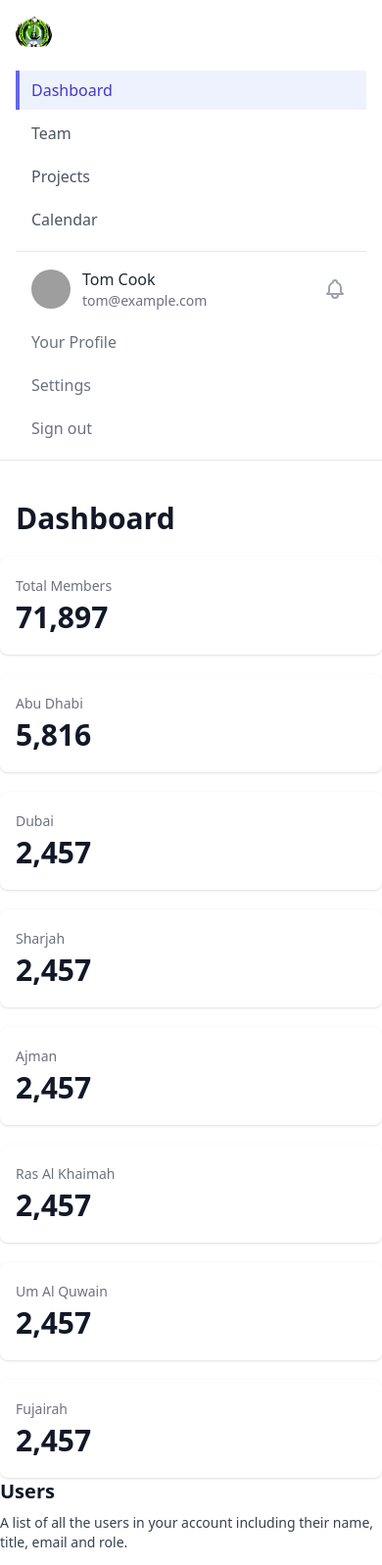
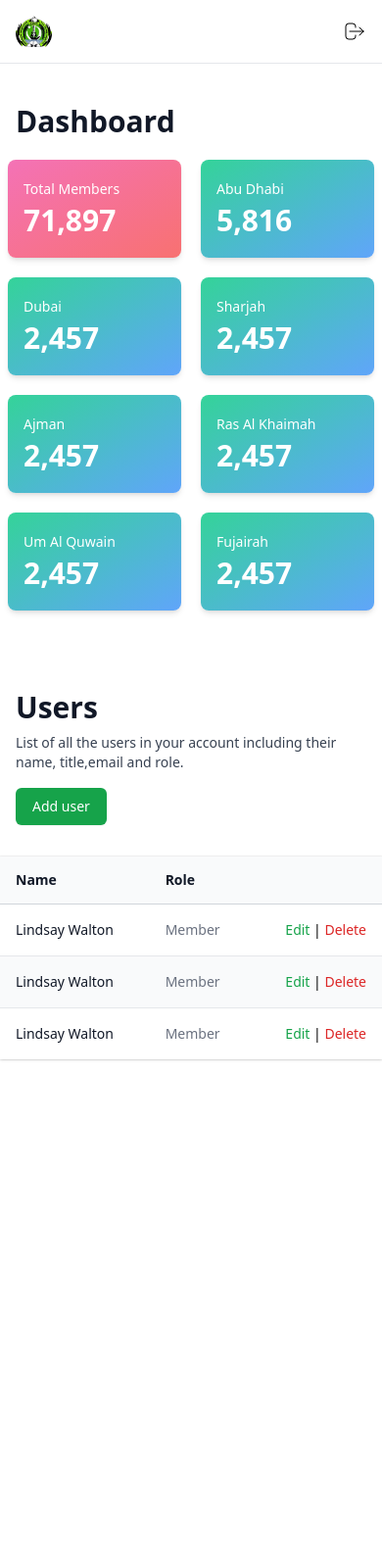
Before and after one commit to olakara/kmcc-prototype, a website: page src/home.html in a window 390 px wide. Shown: the top 1597 px of the page at 98% size. After the commit the page ends 1121 px from the top, so only its background shows below. Drawn offline with nearby package versions, Linux system fonts and the light colour scheme; files that its build step writes are made by us from their sources; grey boxes are pictures that could not be loaded.

Commit message:
updates to dashboard & user form..

```diff
--- a/package.json
+++ b/package.json
@@ -10,6 +10,7 @@
   "author": "",
   "license": "ISC",
   "devDependencies": {
+    "@tailwindcss/forms": "^0.5.2",
     "tailwindcss": "^3.1.2"
   }
 }
--- a/src/home.html
+++ b/src/home.html
@@ -1,10 +1,12 @@
 <!doctype html>
 <html class="h-full">
+
 <head>
   <meta charset="UTF-8">
   <meta name="viewport" content="width=device-width, initial-scale=1.0">
   <link href="./assets/styles/styles.css" rel="stylesheet">
 </head>
+
 <body class="h-full">
   <div class="min-h-full">
     <nav class="bg-white border-b border-gray-200">
@@ -15,91 +17,21 @@
               <img class="block lg:hidden h-8 w-auto" src="./assets/images/Logo.jpg" alt="Logo">
               <img class="hidden lg:block h-8 w-auto" src="./assets/images/Logo.jpg" alt="Workflow">
             </div>
-          <div class="hidden sm:-my-px sm:ml-6 sm:flex sm:space-x-8">
-            <!-- Current: "border-indigo-500 text-gray-900", Default: "border-transparent text-gray-500 hover:border-gray-300 hover:text-gray-700" -->
-            <a href="#" class="border-indigo-500 text-gray-900 inline-flex items-center px-1 pt-1 border-b-2 text-sm font-medium" aria-current="page"> Dashboard </a>
-
-            <a href="#" class="border-transparent text-gray-500 hover:border-gray-300 hover:text-gray-700 inline-flex items-center px-1 pt-1 border-b-2 text-sm font-medium"> Team </a>
-
-            <a href="#" class="border-transparent text-gray-500 hover:border-gray-300 hover:text-gray-700 inline-flex items-center px-1 pt-1 border-b-2 text-sm font-medium"> Projects </a>
-
-            <a href="#" class="border-transparent text-gray-500 hover:border-gray-300 hover:text-gray-700 inline-flex items-center px-1 pt-1 border-b-2 text-sm font-medium"> Calendar </a>
           </div>
-        </div>
-        <div class="hidden sm:ml-6 sm:flex sm:items-center">
-
-          <!-- Profile dropdown -->
-          <div class="ml-3 relative">
-            <div>
-              <button type="button" class="max-w-xs bg-white flex items-center text-sm rounded-full focus:outline-none focus:ring-2 focus:ring-offset-2 focus:ring-indigo-500" id="user-menu-button" aria-expanded="false" aria-haspopup="true">
-                <span class="sr-only">Open user menu</span>
-                <img class="h-8 w-8 rounded-full" src="https://images.unsplash.com/photo-1472099645785-5658abf4ff4e?ixlib=rb-1.2.1&ixid=eyJhcHBfaWQiOjEyMDd9&auto=format&fit=facearea&facepad=2&w=256&h=256&q=80" alt="">
-              </button>
-            </div>
-        </div>
-        <div class="-mr-2 flex items-center sm:hidden">
-          <!-- Mobile menu button -->
-          <button type="button" class="bg-white inline-flex items-center justify-center p-2 rounded-md text-gray-400 hover:text-gray-500 hover:bg-gray-100 focus:outline-none focus:ring-2 focus:ring-offset-2 focus:ring-indigo-500" aria-controls="mobile-menu" aria-expanded="false">
-            <span class="sr-only">Open main menu</span>
-            <!--
-              Heroicon name: outline/menu
-
-              Menu open: "hidden", Menu closed: "block"
-            -->
-            <svg class="block h-6 w-6" xmlns="http://www.w3.org/2000/svg" fill="none" viewBox="0 0 24 24" stroke-width="2" stroke="currentColor" aria-hidden="true">
-              <path stroke-linecap="round" stroke-linejoin="round" d="M4 6h16M4 12h16M4 18h16" />
-            </svg>
-            <!--
-              Heroicon name: outline/x
-
-              Menu open: "block", Menu closed: "hidden"
-            -->
-            <svg class="hidden h-6 w-6" xmlns="http://www.w3.org/2000/svg" fill="none" viewBox="0 0 24 24" stroke-width="2" stroke="currentColor" aria-hidden="true">
-              <path stroke-linecap="round" stroke-linejoin="round" d="M6 18L18 6M6 6l12 12" />
+          <div class="mt-5 ">
+            <button>
+              <svg xmlns="http://www.w3.org/2000/svg" class="h-6 w-6" fill="none" viewBox="0 0 24 24"
+                stroke="currentColor" stroke-width="1">
+                <path stroke-linecap="round" stroke-linejoin="round"
+                  d="M17 16l4-4m0 0l-4-4m4 4H7m6 4v1a3 3 0 01-3 3H6a3 3 0 01-3-3V7a3 3 0 013-3h4a3 3 0 013 3v1" />
               </svg>
             </button>
-        </div>
+
+
           </div>
         </div>
 
-    <!-- Mobile menu, show/hide based on menu state. -->
-    <div class="sm:hidden" id="mobile-menu">
-      <div class="pt-2 pb-3 space-y-1">
-        <!-- Current: "bg-indigo-50 border-indigo-500 text-indigo-700", Default: "border-transparent text-gray-600 hover:bg-gray-50 hover:border-gray-300 hover:text-gray-800" -->
-        <a href="#" class="bg-indigo-50 border-indigo-500 text-indigo-700 block pl-3 pr-4 py-2 border-l-4 text-base font-medium" aria-current="page"> Dashboard </a>
 
-        <a href="#" class="border-transparent text-gray-600 hover:bg-gray-50 hover:border-gray-300 hover:text-gray-800 block pl-3 pr-4 py-2 border-l-4 text-base font-medium"> Team </a>
-
-        <a href="#" class="border-transparent text-gray-600 hover:bg-gray-50 hover:border-gray-300 hover:text-gray-800 block pl-3 pr-4 py-2 border-l-4 text-base font-medium"> Projects </a>
-
-        <a href="#" class="border-transparent text-gray-600 hover:bg-gray-50 hover:border-gray-300 hover:text-gray-800 block pl-3 pr-4 py-2 border-l-4 text-base font-medium"> Calendar </a>
-      </div>
-      <div class="pt-4 pb-3 border-t border-gray-200">
-        <div class="flex items-center px-4">
-          <div class="flex-shrink-0">
-            <img class="h-10 w-10 rounded-full" src="https://images.unsplash.com/photo-1472099645785-5658abf4ff4e?ixlib=rb-1.2.1&ixid=eyJhcHBfaWQiOjEyMDd9&auto=format&fit=facearea&facepad=2&w=256&h=256&q=80" alt="">
-          </div>
-          <div class="ml-3">
-            <div class="text-base font-medium text-gray-800">Tom Cook</div>
-            <div class="text-sm font-medium text-gray-500">tom@example.com</div>
-          </div>
-          <button type="button" class="ml-auto bg-white flex-shrink-0 p-1 rounded-full text-gray-400 hover:text-gray-500 focus:outline-none focus:ring-2 focus:ring-offset-2 focus:ring-indigo-500">
-            <span class="sr-only">View notifications</span>
-            <!-- Heroicon name: outline/bell -->
-            <svg class="h-6 w-6" xmlns="http://www.w3.org/2000/svg" fill="none" viewBox="0 0 24 24" stroke-width="2" stroke="currentColor" aria-hidden="true">
-              <path stroke-linecap="round" stroke-linejoin="round" d="M15 17h5l-1.405-1.405A2.032 2.032 0 0118 14.158V11a6.002 6.002 0 00-4-5.659V5a2 2 0 10-4 0v.341C7.67 6.165 6 8.388 6 11v3.159c0 .538-.214 1.055-.595 1.436L4 17h5m6 0v1a3 3 0 11-6 0v-1m6 0H9" />
-            </svg>
-          </button>
-        </div>
-        <div class="mt-3 space-y-1">
-          <a href="#" class="block px-4 py-2 text-base font-medium text-gray-500 hover:text-gray-800 hover:bg-gray-100"> Your Profile </a>
-
-          <a href="#" class="block px-4 py-2 text-base font-medium text-gray-500 hover:text-gray-800 hover:bg-gray-100"> Settings </a>
-
-          <a href="#" class="block px-4 py-2 text-base font-medium text-gray-500 hover:text-gray-800 hover:bg-gray-100"> Sign out </a>
-        </div>
-      </div>
-    </div>
     </nav>
 
     <div class="py-10">
@@ -110,67 +42,91 @@
       </header>
       <main>
         <div class="max-w-7xl mx-auto sm:px-6 lg:px-8">
-
-        <dl class="mt-5 grid grid-cols-1 gap-5 sm:grid-cols-6">
-            <div class="px-4 py-5 bg-white shadow rounded-lg overflow-hidden sm:p-6">
-            <dt class="text-sm font-medium text-gray-500 truncate">Total Members</dt>
-            <dd class="mt-1 text-3xl font-semibold text-gray-900">71,897</dd>
+          <dl class="px-2 mt-5 grid grid-cols-2 gap-5 sm:grid-cols-6">
+            <div
+              class="px-4 py-5 bg-gradient-to-tl from-red-400 to-pink-400 shadow-md rounded-lg overflow-hidden sm:p-6">
+              <dt class="text-sm font-medium text-white truncate">Total Members</dt>
+              <dd class="mt-1 text-3xl font-semibold text-white">71,897</dd>
             </div>
 
-            <div class="px-4 py-5 bg-white shadow rounded-lg overflow-hidden sm:p-6">
-            <dt class="text-sm font-medium text-gray-500 truncate">Abu Dhabi</dt>
-            <dd class="mt-1 text-3xl font-semibold text-gray-900">5,816</dd>
+            <div
+              class="px-4 py-5 bg-gradient-to-tl from-blue-400 to-emerald-400 shadow-md rounded-lg overflow-hidden sm:p-6">
+              <dt class="text-sm font-medium text-white truncate">Abu Dhabi</dt>
+              <dd class="mt-1 text-3xl font-semibold text-white">5,816</dd>
             </div>
 
-            <div class="px-4 py-5 bg-white shadow rounded-lg overflow-hidden sm:p-6">
-            <dt class="text-sm font-medium text-gray-500 truncate">Dubai</dt>
-            <dd class="mt-1 text-3xl font-semibold text-gray-900">2,457</dd>
+            <div
+              class="px-4 py-5 bg-gradient-to-tl from-blue-400 to-emerald-400 shadow-md rounded-lg overflow-hidden sm:p-6">
+              <dt class="text-sm font-medium text-white truncate">Dubai</dt>
+              <dd class="mt-1 text-3xl font-semibold text-white">2,457</dd>
             </div>
 
-            <div class="px-4 py-5 bg-white shadow rounded-lg overflow-hidden sm:p-6">
-            <dt class="text-sm font-medium text-gray-500 truncate">Sharjah</dt>
-            <dd class="mt-1 text-3xl font-semibold text-gray-900">2,457</dd>
+            <div
+              class="px-4 py-5 bg-gradient-to-tl from-blue-400 to-emerald-400 shadow-md rounded-lg overflow-hidden sm:p-6">
+              <dt class="text-sm font-medium text-white truncate">Sharjah</dt>
+              <dd class="mt-1 text-3xl font-semibold text-white">2,457</dd>
             </div>
 
-             <div class="px-4 py-5 bg-white shadow rounded-lg overflow-hidden sm:p-6">
-            <dt class="text-sm font-medium text-gray-500 truncate">Ajman</dt>
-            <dd class="mt-1 text-3xl font-semibold text-gray-900">2,457</dd>
+            <div
+              class="px-4 py-5  bg-gradient-to-tl from-blue-400 to-emerald-400 shadow-md rounded-lg overflow-hidden sm:p-6">
+              <dt class="text-sm font-medium text-white truncate">Ajman</dt>
+              <dd class="mt-1 text-3xl font-semibold text-white">2,457</dd>
             </div>
 
-            <div class="px-4 py-5 bg-white shadow rounded-lg overflow-hidden sm:p-6">
-            <dt class="text-sm font-medium text-gray-500 truncate">Ras Al Khaimah</dt>
-            <dd class="mt-1 text-3xl font-semibold text-gray-900">2,457</dd>
+            <div
+              class="px-4 py-5 bg-gradient-to-tl from-blue-400 to-emerald-400 shadow-md rounded-lg overflow-hidden sm:p-6">
+              <dt class="text-sm font-medium text-white truncate">Ras Al Khaimah</dt>
+              <dd class="mt-1 text-3xl font-semibold text-white">2,457</dd>
             </div>
 
-            <div class="px-4 py-5 bg-white shadow rounded-lg overflow-hidden sm:p-6">
-            <dt class="text-sm font-medium text-gray-500 truncate">Um Al Quwain</dt>
-            <dd class="mt-1 text-3xl font-semibold text-gray-900">2,457</dd>
+            <div
+              class="px-4 py-5 bg-gradient-to-tl from-blue-400 to-emerald-400 shadow-md rounded-lg overflow-hidden sm:p-6">
+              <dt class="text-sm font-medium text-white truncate">Um Al Quwain</dt>
+              <dd class="mt-1 text-3xl font-semibold text-white">2,457</dd>
             </div>
 
-            <div class="px-4 py-5 bg-white shadow rounded-lg overflow-hidden sm:p-6">
-            <dt class="text-sm font-medium text-gray-500 truncate">Fujairah</dt>
-            <dd class="mt-1 text-3xl font-semibold text-gray-900">2,457</dd>
+            <div
+              class="px-4 py-5 bg-gradient-to-tl from-blue-400 to-emerald-400 shadow-md rounded-lg overflow-hidden sm:p-6">
+              <dt class="text-sm font-medium text-white truncate">Fujairah</dt>
+              <dd class="mt-1 text-3xl font-semibold text-white">2,457</dd>
             </div>
           </dl>
+        </div>
+      </main>
+    </div>
 
-<!-- This example requires Tailwind CSS v2.0+ -->
-
+    <div class="py-10">
+      <header>
+        <div class="max-w-7xl mx-auto px-4 sm:px-6 lg:px-8">
+          <h1 class="text-3xl font-bold leading-tight text-gray-900">Users</h1>
+        </div>
+      </header>
+      <main>
+        <div class="max-w-7xl mx-auto px-4 sm:px-6 lg:px-8">
           <div class="sm:flex sm:items-center">
             <div class="sm:flex-auto">
-      <h1 class="text-xl font-semibold text-gray-900">Users</h1>
-      <p class="mt-2 text-sm text-gray-700">A list of all the users in your account including their name, title, email and role.</p>
+              <p class="mt-2 text-sm text-gray-700">List of all the users in your account including their name,
+                title,email and role.</p>
             </div>
             <div class="mt-4 sm:mt-0 sm:ml-16 sm:flex-none">
-      <button type="button" class="inline-flex items-center justify-center rounded-md border border-transparent bg-indigo-600 px-4 py-2 text-sm font-medium text-white shadow-sm hover:bg-indigo-700 focus:outline-none focus:ring-2 focus:ring-indigo-500 focus:ring-offset-2 sm:w-auto">Add user</button>
+              <button type="button"
+                class="inline-flex items-center justify-center rounded-md border border-transparent bg-green-600 px-4 py-2 text-sm font-medium text-white shadow-sm hover:bg-green-700 focus:outline-none focus:ring-2 focus:ring-green-500 focus:ring-offset-2 sm:w-auto">Add
+                user</button>
             </div>
           </div>
-  <div class="-mx-4 mt-8 overflow-hidden shadow ring-1 ring-black ring-opacity-5 sm:-mx-6 md:mx-0 md:rounded-lg">
+          <div
+            class="-mx-4 mt-8 overflow-hidden shadow ring-1 ring-black ring-opacity-5 sm:-mx-6 md:mx-0 md:rounded-lg">
             <table class="min-w-full divide-y divide-gray-300">
               <thead class="bg-gray-50">
                 <tr>
-          <th scope="col" class="py-3.5 pl-4 pr-3 text-left text-sm font-semibold text-gray-900 sm:pl-6">Name</th>
-          <th scope="col" class="hidden px-3 py-3.5 text-left text-sm font-semibold text-gray-900 sm:table-cell">Title</th>
-          <th scope="col" class="hidden px-3 py-3.5 text-left text-sm font-semibold text-gray-900 lg:table-cell">Email</th>
+                  <th scope="col" class="py-3.5 pl-4 pr-3 text-left text-sm font-semibold text-gray-900 sm:pl-6">Name
+                  </th>
+                  <th scope="col"
+                    class="hidden px-3 py-3.5 text-left text-sm font-semibold text-gray-900 sm:table-cell">Title
+                  </th>
+                  <th scope="col"
+                    class="hidden px-3 py-3.5 text-left text-sm font-semibold text-gray-900 lg:table-cell">Email
+                  </th>
                   <th scope="col" class="px-3 py-3.5 text-left text-sm font-semibold text-gray-900">Role</th>
                   <th scope="col" class="relative py-3.5 pl-3 pr-4 sm:pr-6">
                     <span class="sr-only">Edit</span>
@@ -179,12 +135,50 @@
               </thead>
               <tbody class="divide-y divide-gray-200 bg-white">
                 <tr>
-          <td class="whitespace-nowrap py-4 pl-4 pr-3 text-sm font-medium text-gray-900 sm:pl-6">Lindsay Walton</td>
-          <td class="hidden whitespace-nowrap px-3 py-4 text-sm text-gray-500 sm:table-cell">Front-end Developer</td>
-          <td class="hidden whitespace-nowrap px-3 py-4 text-sm text-gray-500 lg:table-cell">lindsay.walton@example.com</td>
+                  <td class="whitespace-nowrap py-4 pl-4 pr-3 text-sm font-medium text-gray-900 sm:pl-6">Lindsay Walton
+                  </td>
+                  <td class="hidden whitespace-nowrap px-3 py-4 text-sm text-gray-500 sm:table-cell">Front-end Developer
+                  </td>
+                  <td class="hidden whitespace-nowrap px-3 py-4 text-sm text-gray-500 lg:table-cell">
+                    lindsay.walton@example.com</td>
                   <td class="whitespace-nowrap px-3 py-4 text-sm text-gray-500">Member</td>
                   <td class="whitespace-nowrap py-4 pl-3 pr-4 text-right text-sm font-medium sm:pr-6">
-            <a href="#" class="text-indigo-600 hover:text-indigo-900">Edit<span class="sr-only">, Lindsay Walton</span></a>
+                    <a href="#" class="text-green-600 hover:text-green-900">Edit<span class="sr-only">, Lindsay
+                        Walton</span></a> |
+                    <a href="#" class="text-red-600 hover:text-red-900">Delete<span class="sr-only">, Lindsay
+                        Walton</span></a>
+                  </td>
+                </tr>
+
+                <tr class="bg-gray-50">
+                  <td class="whitespace-nowrap py-4 pl-4 pr-3 text-sm font-medium text-gray-900 sm:pl-6">Lindsay Walton
+                  </td>
+                  <td class="hidden whitespace-nowrap px-3 py-4 text-sm text-gray-500 sm:table-cell">Front-end Developer
+                  </td>
+                  <td class="hidden whitespace-nowrap px-3 py-4 text-sm text-gray-500 lg:table-cell">
+                    lindsay.walton@example.com</td>
+                  <td class="whitespace-nowrap px-3 py-4 text-sm text-gray-500">Member</td>
+                  <td class="whitespace-nowrap py-4 pl-3 pr-4 text-right text-sm font-medium sm:pr-6">
+                    <a href="#" class="text-green-600 hover:text-green-900">Edit<span class="sr-only">, Lindsay
+                        Walton</span></a> |
+                    <a href="#" class="text-red-600 hover:text-red-900">Delete<span class="sr-only">, Lindsay
+                        Walton</span></a>
+                  </td>
+                </tr>
+
+                <tr>
+                  <td class="whitespace-nowrap py-4 pl-4 pr-3 text-sm font-medium text-gray-900 sm:pl-6">Lindsay Walton
+                  </td>
+                  <td class="hidden whitespace-nowrap px-3 py-4 text-sm text-gray-500 sm:table-cell">Front-end Developer
+                  </td>
+                  <td class="hidden whitespace-nowrap px-3 py-4 text-sm text-gray-500 lg:table-cell">
+                    lindsay.walton@example.com</td>
+                  <td class="whitespace-nowrap px-3 py-4 text-sm text-gray-500">Member</td>
+                  <td class="whitespace-nowrap py-4 pl-3 pr-4 text-right text-sm font-medium sm:pr-6">
+                    <a href="#" class="text-green-600 hover:text-green-900">Edit<span class="sr-only">, Lindsay
+                        Walton</span></a> |
+                    <a href="#" class="text-red-600 hover:text-red-900">Delete<span class="sr-only">, Lindsay
+                        Walton</span></a>
                   </td>
                 </tr>
 
@@ -192,16 +186,13 @@
               </tbody>
             </table>
           </div>
-
-
-        <!-- Replace with your content -->
-        <div class="px-4 py-8 sm:px-0">
-          <div class="border-4 border-dashed border-gray-200 rounded-lg h-96"></div>
-        </div>
-        <!-- /End replace -->
         </div>
       </main>
     </div>
   </div>
 </body>
+
 </html>
+
+
+<!--  -->
--- /dev/null
+++ b/src/user-form.html
@@ -0,0 +1,113 @@
+<!doctype html>
+<html class="h-full">
+
+<head>
+  <meta charset="UTF-8">
+  <meta name="viewport" content="width=device-width, initial-scale=1.0">
+  <link href="./assets/styles/styles.css" rel="stylesheet">
+</head>
+
+<body class="h-full">
+  <div class="min-h-full">
+    <nav class="bg-white border-b border-gray-200">
+      <div class="max-w-7xl mx-auto px-4 sm:px-6 lg:px-8">
+        <div class="flex justify-between h-16">
+          <div class="flex">
+            <div class="flex-shrink-0 flex items-center">
+              <img class="block lg:hidden h-8 w-auto" src="./assets/images/Logo.jpg" alt="Logo">
+              <img class="hidden lg:block h-8 w-auto" src="./assets/images/Logo.jpg" alt="Workflow">
+            </div>
+          </div>
+          <div class="mt-5 ">
+            <button>
+              <svg xmlns="http://www.w3.org/2000/svg" class="h-6 w-6" fill="none" viewBox="0 0 24 24"
+                stroke="currentColor" stroke-width="1">
+                <path stroke-linecap="round" stroke-linejoin="round"
+                  d="M17 16l4-4m0 0l-4-4m4 4H7m6 4v1a3 3 0 01-3 3H6a3 3 0 01-3-3V7a3 3 0 013-3h4a3 3 0 013 3v1" />
+              </svg>
+            </button>
+          </div>
+        </div>
+    </nav>
+
+    <div class="py-10">
+      <header>
+        <div class="max-w-7xl mx-auto px-4 sm:px-6 lg:px-8">
+          <h1 class="text-3xl font-bold leading-tight text-gray-900">Add / Edit User</h1>
+        </div>
+      </header>
+      <main>
+        <div class="max-w-7xl mx-auto px-4 sm:px-6 lg:px-8">
+          <form class="space-y-8 divide-y divide-gray-200">
+
+
+            <div class="pt-8 space-y-6 sm:pt-10 sm:space-y-5">
+
+              <div class="space-y-6 sm:space-y-5">
+                <div class="sm:grid sm:grid-cols-3 sm:gap-4 sm:items-start sm:border-t sm:border-gray-200 sm:pt-5">
+                  <label for="first-name" class="block text-sm font-medium text-gray-700 sm:mt-px sm:pt-2"> Full Name
+                  </label>
+                  <div class="mt-1 sm:mt-0 sm:col-span-2">
+                    <input type="text" name="first-name" id="first-name" autocomplete="given-name"
+                      class="max-w-lg block w-full shadow-sm focus:ring-green-500 focus:border-green-500 sm:max-w-xs sm:text-sm border-gray-300 rounded-md">
+                  </div>
+                </div>
+
+                <div class="sm:grid sm:grid-cols-3 sm:gap-4 sm:items-start sm:border-t sm:border-gray-200 sm:pt-5">
+                  <label for="designation" class="block text-sm font-medium text-gray-700 sm:mt-px sm:pt-2"> Designation
+                  </label>
+                  <div class="mt-1 sm:mt-0 sm:col-span-2">
+                    <input type="text" name="designation" id="designation" autocomplete="family-name"
+                      class="max-w-lg block w-full shadow-sm focus:ring-green-500 focus:border-green-500 sm:max-w-xs sm:text-sm border-gray-300 rounded-md">
+                  </div>
+                </div>
+
+                <div class="sm:grid sm:grid-cols-3 sm:gap-4 sm:items-start sm:border-t sm:border-gray-200 sm:pt-5">
+                  <label for="mobile" class="block text-sm font-medium text-gray-700 sm:mt-px sm:pt-2"> Mobile
+                  </label>
+                  <div class="mt-1 sm:mt-0 sm:col-span-2">
+                    <input type="text" name="mobile" id="mobile" autocomplete="mobile"
+                      class="max-w-lg block w-full shadow-sm focus:ring-green-500 focus:border-green-500 sm:max-w-xs sm:text-sm border-gray-300 rounded-md">
+                  </div>
+                </div>
+
+                <div class="sm:grid sm:grid-cols-3 sm:gap-4 sm:items-start sm:border-t sm:border-gray-200 sm:pt-5">
+                  <label for="email" class="block text-sm font-medium text-gray-700 sm:mt-px sm:pt-2"> Email (Login)
+                  </label>
+                  <div class="mt-1 sm:mt-0 sm:col-span-2">
+                    <input type="email" name="email" id="email" autocomplete="email"
+                      class="max-w-lg block w-full shadow-sm focus:ring-green-500 focus:border-green-500 sm:max-w-xs sm:text-sm border-gray-300 rounded-md">
+                  </div>
+                </div>
+
+                <div class="sm:grid sm:grid-cols-3 sm:gap-4 sm:items-start sm:border-t sm:border-gray-200 sm:pt-5">
+                  <label for="country" class="block text-sm font-medium text-gray-700 sm:mt-px sm:pt-2"> State
+                  </label>
+                  <div class="mt-1 sm:mt-0 sm:col-span-2">
+                    <select id="country" name="country" autocomplete="country-name"
+                      class="max-w-lg block focus:ring-green-500 focus:border-green-500 w-full shadow-sm sm:max-w-xs sm:text-sm border-gray-300 rounded-md">
+                      <option>Abu Dhabi</option>
+                      <option>Dubai</option>
+                      <option>Sharjah</option>
+                    </select>
+                  </div>
+                </div>
+              </div>
+            </div>
+            <div class="pt-5">
+              <div class="flex justify-end">
+                <button type="button"
+                  class="bg-white py-2 px-4 border border-gray-300 rounded-md shadow-sm text-sm font-medium text-gray-700 hover:bg-gray-50 focus:outline-none focus:ring-2 focus:ring-offset-2 focus:ring-green-500">Cancel</button>
+                <button type="submit"
+                  class="ml-3 inline-flex justify-center py-2 px-4 border border-transparent shadow-sm text-sm font-medium rounded-md text-white bg-green-600 hover:bg-green-700 focus:outline-none focus:ring-2 focus:ring-offset-2 focus:ring-green-500">Save</button>
+              </div>
+            </div>
+        </div>
+        </form>
+    </div>
+    </main>
+  </div>
+  </div>
+</body>
+
+</html>
--- a/tailwind.config.js
+++ b/tailwind.config.js
@@ -4,5 +4,7 @@ module.exports = {
   theme: {
     extend: {},
   },
-  plugins: [],
+  plugins: [
+    require('@tailwindcss/forms'),
+  ],
 }
```
Also changed, not shown: src/index.html (+8 -6 lines), 1 other file. Lines whose indentation alone changed are shown as unchanged.
